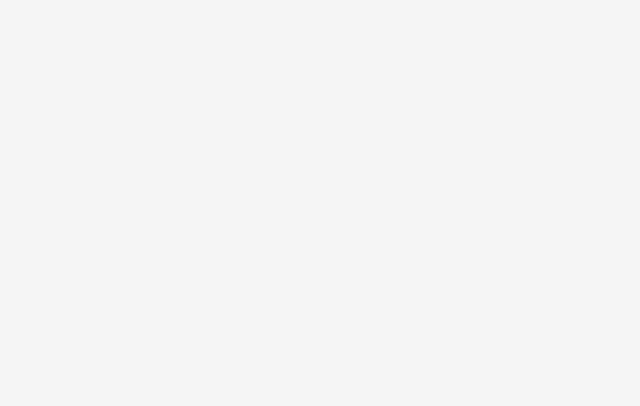
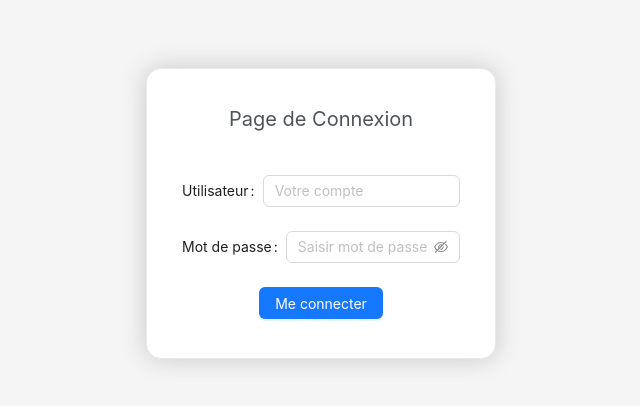
Before and after one commit to thecafe75000/gestionadmin, a React (Create React App) app: page /login in a window 1280 px wide. Before the commit this address had no page. Shown: the part 112-518 px from the top of the page, without its empty margins (319-959 px from the left). Built offline with nearby package versions, Linux system fonts and the light colour scheme.

Commit message:
finish login page

```diff
--- a/src/api/index.js
+++ b/src/api/index.js
@@ -38,3 +38,11 @@ export const deleteUser = (data) => {
     data
   })
 }
+
+export const getConnexion = (data) => {
+  return httpReq.request({
+    url: '/permission/getConnexion',
+    method: 'post',
+    data
+  })
+}
--- a/src/api/mock.js
+++ b/src/api/mock.js
@@ -1,6 +1,7 @@
 import Mock from 'mockjs'
 import homeApi from '@/api/mockServeData/home'
 import userApi from '@/api/mockServeData/user'
+import permissionApi from '@/api/mockServeData/permission'
 
 // 拦截接口
 Mock.mock(/home\/getData/, homeApi.getStatisticalData)
@@ -16,3 +17,6 @@ Mock.mock(/user\/editUser/, 'post', userApi.updateUser)
 
 // delete
 Mock.mock(/user\/delUser/, 'post', userApi.deleteUser)
+
+// 权限登录
+Mock.mock(/permission\/getConnexion/, 'post', permissionApi.getMenu)
--- a/src/components/commonTag/index.jsx
+++ b/src/components/commonTag/index.jsx
@@ -16,7 +16,7 @@ const CommonTag = () => {
   const handleClose = (tag,index) => {
     let length = tabList.length -1
     dispatch(closeTab(tag))
-    if (tag.path !== location.path) {
+    if (tag.path !== location.pathname) {
       return
     }
     if (index === length) {
--- a/src/components/commonheader/index.jsx
+++ b/src/components/commonheader/index.jsx
@@ -1,5 +1,6 @@
 import React from 'react'
 import { useDispatch } from 'react-redux'
+import { useNavigate } from 'react-router-dom'
 import { Avatar, Button,Dropdown, Layout } from 'antd'
 import { MenuFoldOutlined } from '@ant-design/icons'
 import userImage from '../../asssets/images/user.png'
@@ -7,11 +8,19 @@ import './index.css'
 import { collapseMenu } from '../../store/reducers/tab'
 
 
+
 const { Header } = Layout
 
 const CommonHeader = ({ collapse }) => {
   const dispatch = useDispatch()
-  const logout = () => {}
+  const navigate = useNavigate()
+
+  // 退出登录
+  const logout = () => {
+    // 清除token
+    localStorage.removeItem('token')
+    navigate('/login')
+  }
 
   const items = [
     {
@@ -32,7 +41,7 @@ const CommonHeader = ({ collapse }) => {
         <button
           target='_blank'
           rel='noopener noreferrer'
-          onClick={() => logout}
+          onClick={() => logout()}
           style={{ border: 'none', backgroundColor: '#fff' }}
         >
           Déconnexion
--- /dev/null
+++ b/src/pages/login/index.css
@@ -0,0 +1,25 @@
+.login-container {
+    width: 350px;
+    border: 1px solid #eaeaea;
+    margin: 180px auto;
+    padding: 35px 35px 15px 35px;
+    background-color: #fff;
+    border-radius: 15px;
+    box-shadow: 0 0 25px #cac6c6;
+    box-sizing: border-box;
+}
+
+.login-container .login-title {
+    text-align: center;
+    margin-bottom: 40px;
+    color: #505458;
+    font-size: 20px;
+}
+
+.login-container .el-input {
+    width: 198px;
+}
+
+.login-container .login-button {
+    text-align: center;
+}
--- /dev/null
+++ b/src/pages/login/index.jsx
@@ -0,0 +1,47 @@
+import React from 'react'
+import { Button, Form, Input, message} from 'antd'
+import {getConnexion} from '@/api'
+import './index.css'
+import { useNavigate, Navigate } from 'react-router-dom'
+
+const Login = () => {
+  const navigate = useNavigate()
+  // 只有在登录状态下才可以跳转到home首页
+  if (localStorage.getItem('token')) {
+    return <Navigate to='/home' replace/>
+  }
+  const handleSubmit = async (val) => {
+    if (!val.password || !val.username) {
+      return message.open({
+        type: 'warning',
+        content: 'Saisir votre compte et mot de passe'
+      })
+    }
+    const result = await getConnexion(val)
+    const { token } = result.data.data
+    localStorage.setItem('token', token)
+    navigate('/home')
+  }
+
+  return (
+    <Form className='login-container' onFinish={handleSubmit}>
+      <div className='login-title'>Page de Connexion</div>
+      <Form.Item label='Utilisateur' name='username'>
+        <Input placeholder='Votre compte' autoComplete='username' />
+      </Form.Item>
+      <Form.Item label='Mot de passe' name='password'>
+        <Input.Password
+          placeholder='Saisir mot de passe'
+          autoComplete='current-password'
+        />
+      </Form.Item>
+      <Form.Item className='login-button'>
+        <Button type='primary' htmlType='submit'>
+          Me connecter
+        </Button>
+      </Form.Item>
+    </Form>
+  )
+}
+
+export default Login
--- a/src/pages/main.jsx
+++ b/src/pages/main.jsx
@@ -5,6 +5,7 @@ import CommonAside from '@/components/commonaside'
 import CommonHeader from '@/components/commonheader'
 import { Outlet } from 'react-router-dom'
 import CommonTag from '@/components/commonTag'
+import RouterAuth from '@/router/routerAuth'
 
 
 const { Content } = Layout
@@ -12,11 +13,12 @@ const { Content } = Layout
 const Main = () => {
   const collapse = useSelector((state) => state.tabMenu.isCollapse)
   return (
+    <RouterAuth>
       <Layout className='main-container'>
         <CommonAside collapse={collapse} />
         <Layout>
           <CommonHeader collapse={collapse} />
-        <CommonTag/>
+          <CommonTag />
           <Content
             style={{
               margin: '24px 16px',
@@ -28,6 +30,7 @@ const Main = () => {
           </Content>
         </Layout>
       </Layout>
+    </RouterAuth>
   )
 }
 
--- a/src/router/index.js
+++ b/src/router/index.js
@@ -5,6 +5,7 @@ import Mall from '@/pages/mall'
 import User from '@/pages/user'
 import PageOne from '@/pages/souspages/pageone'
 import PageTwo from '@/pages/souspages/pagetwo'
+import Login from '@/pages/login'
 
 const Router = () => {
   const routes = useRoutes([
@@ -43,6 +44,10 @@ const Router = () => {
           ]
         }
       ]
+    },
+    {
+      path: '/login',
+      element: <Login/>
     }
   ])
   return routes
--- /dev/null
+++ b/src/router/routerAuth.js
@@ -0,0 +1,12 @@
+import React from 'react'
+import { Navigate } from 'react-router-dom'
+
+const RouterAuth = ({children}) => {
+  const token = localStorage.getItem('token')
+  if (!token) {
+    return <Navigate to='/login' replace/>
+  }
+  return children
+}
+
+export default RouterAuth
```
Also changed, not shown: 1 other file (tests, documents, lock files or other folders). Lines whose indentation alone changed are shown as unchanged.
